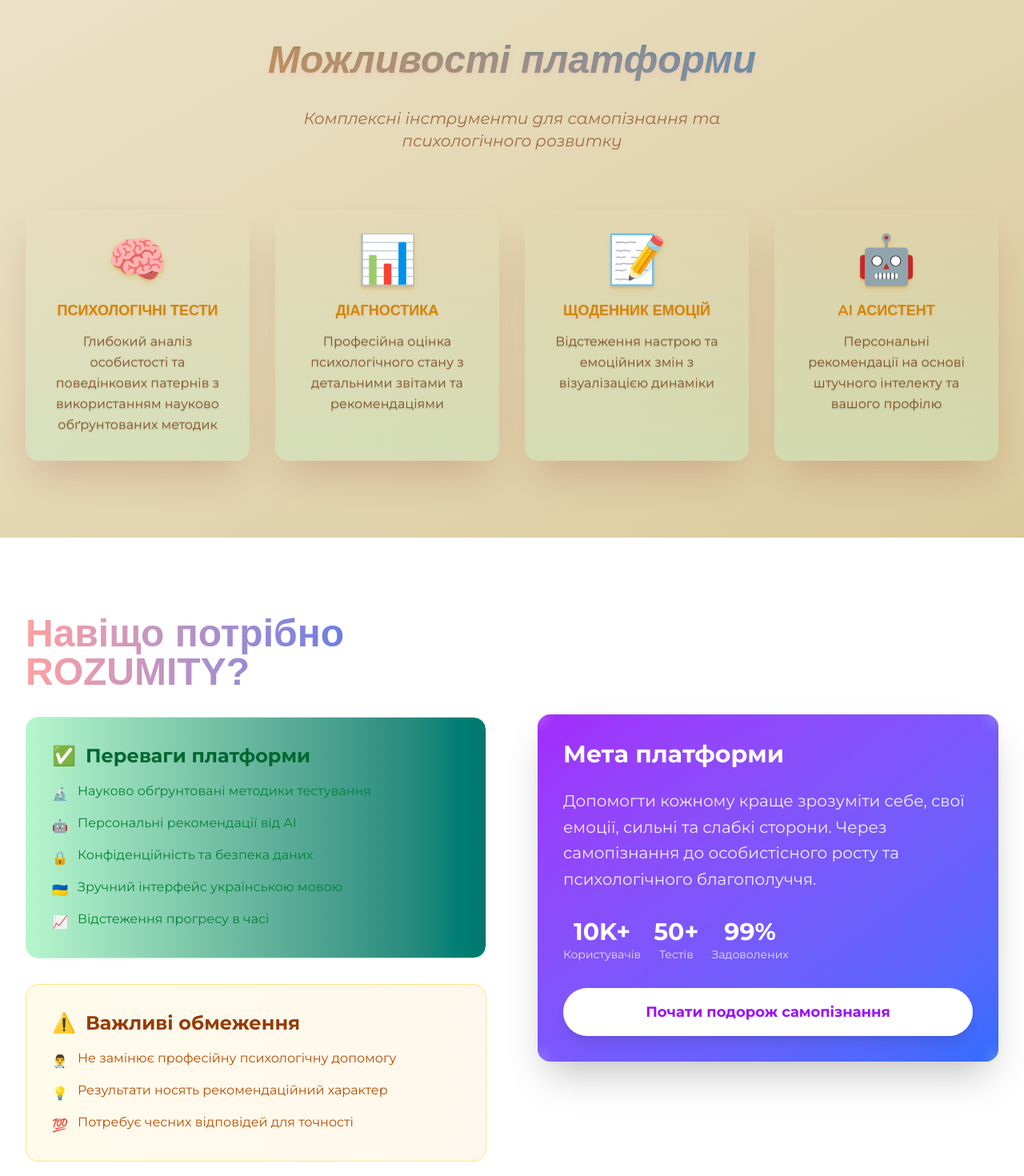
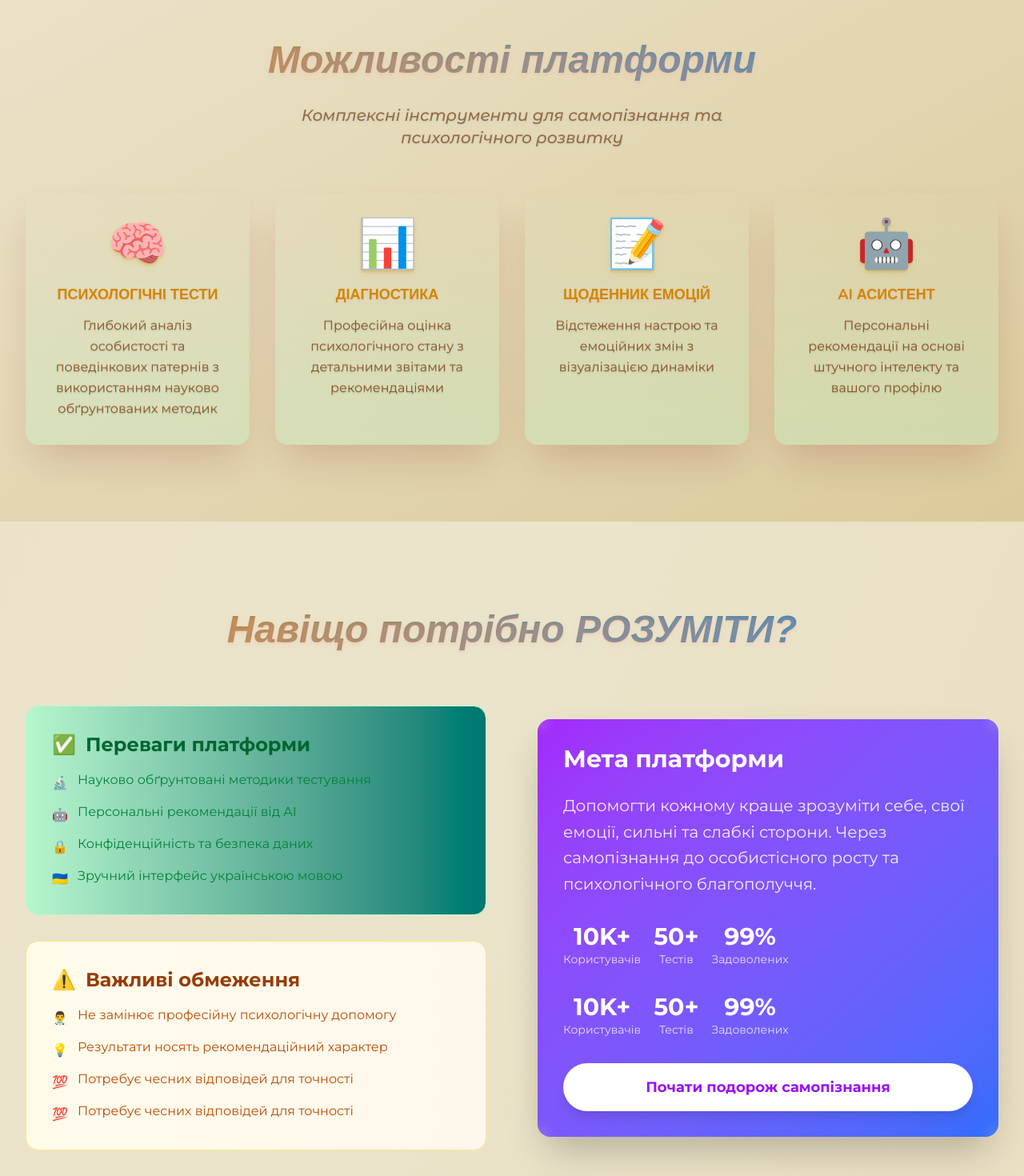
Before and after one commit to rozumity/rozumity-client, a React (Vite) app: page / in a window 1280 px wide. Shown: the part 860-2330 px from the top of the page at 80% size. Built offline with nearby package versions, Linux system fonts and the light colour scheme; a web font is replaced by a local one.

Commit message:
Change colors

```diff
--- a/src/components/pages/home/About.jsx
+++ b/src/components/pages/home/About.jsx
@@ -1,11 +1,8 @@
+
 const About = () => {
 
   return (
     <div className="bg-gradient-to-br">
-              <h2 className="font-primary-1 text-5xl font-bold mb-8 bg-gradient-to-r from-primary to-blue-600 bg-clip-text text-transparent">
-                Навіщо потрібно ROZUMITY?
-              </h2>
-
               <div className="space-y-8">
                 <div className="bg-gradient-to-r from-secondary to-success p-8 rounded-2xl border border-green-200">
                   <h3 className="text-2xl font-bold text-green-800 mb-4 flex items-center">
@@ -29,10 +26,6 @@
                       <span className="mr-3 mt-1">🇺🇦</span>
                       Зручний інтерфейс українською мовою
                     </li>
-                    <li className="flex items-start">
-                      <span className="mr-3 mt-1">📈</span>
-                      Відстеження прогресу в часі
-                    </li>
                   </ul>
                 </div>
 
@@ -54,6 +47,10 @@
                       <span className="mr-3 mt-1">💯</span>
                       Потребує чесних відповідей для точності
                     </li>
+                    <li className="flex items-start">
+                      <span className="mr-3 mt-1">💯</span>
+                      Потребує чесних відповідей для точності
+                    </li>
                   </ul>
                 </div>
               </div>
--- a/src/components/pages/home/PageHome.jsx
+++ b/src/components/pages/home/PageHome.jsx
@@ -3,6 +3,7 @@
 import Testimonials from "./Testimonials";
 import About from "./About";
 import Purpose from "./Purpose";
+import TitlePrimaryDefault from "../../titles/TitlePrimaryDefault";
 
 const HomePage = () => {
   return (
@@ -10,8 +11,9 @@
       <HeroCarousel />
       <Features />
       {/* About Platform */}
-      <div className="py-24 bg-white">
+      <div className="py-24">
         <div className="max-w-7xl mx-auto px-4 sm:px-6 lg:px-8">
+          <TitlePrimaryDefault title="Навіщо потрібно РОЗУМІТИ?"/>
           <div className="grid lg:grid-cols-2 gap-16 items-center">
             <About />
             <Purpose />
--- a/src/components/pages/home/Purpose.jsx
+++ b/src/components/pages/home/Purpose.jsx
@@ -24,6 +24,20 @@
                       <div className="text-sm text-white/80">Задоволених</div>
                     </div>
                   </div>
+                  <div className="flex items-center space-x-4 mb-8">
+                    <div className="text-center">
+                      <div className="text-3xl font-bold">10K+</div>
+                      <div className="text-sm text-white/80">Користувачів</div>
+                    </div>
+                    <div className="text-center">
+                      <div className="text-3xl font-bold">50+</div>
+                      <div className="text-sm text-white/80">Тестів</div>
+                    </div>
+                    <div className="text-center">
+                      <div className="text-3xl font-bold">99%</div>
+                      <div className="text-sm text-white/80">Задоволених</div>
+                    </div>
+                  </div>
                   <button className="w-full bg-white text-purple-600 px-8 py-4 rounded-full font-bold text-lg hover:bg-gray-100 transform hover:scale-105 transition-all duration-300 shadow-lg">
                     Почати подорож самопізнання
                   </button>
--- a/src/components/titles/TitlePrimaryDefault.jsx
+++ b/src/components/titles/TitlePrimaryDefault.jsx
@@ -1,10 +1,12 @@
 function TitlePrimaryDefault({title="", desc=""}) {
+  const hasDesc = desc.length;
+
   return (
-    <div className="text-center mb-18">
-      <h2 className="font-primary-1 italic text-5xl font-bold mb-5 bg-clip-text text-transparent text-shadow-lg text-shadow-primary/10 bg-gradient-to-r from-accent to-info leading-relaxed">
+    <div className="text-center mb-14">
+      <h2 className="font-primary-1 italic text-5xl font-bold bg-clip-text text-transparent text-shadow-lg text-shadow-primary/10 bg-gradient-to-r from-accent to-info leading-relaxed">
         { title }
       </h2>
-      <p className="font-primary-2 italic text-xl text-base-content/65 max-w-2xl mx-auto ">
+      <p className={ `font-primary-2 italic font-medium text-xl mt-4 text-base-content/65 text-shadow-md text-shadow-info/5 max-w-2xl mx-auto ${!hasDesc ? 'hidden' : ''}` }>
         { desc }
       </p>
     </div>
```
